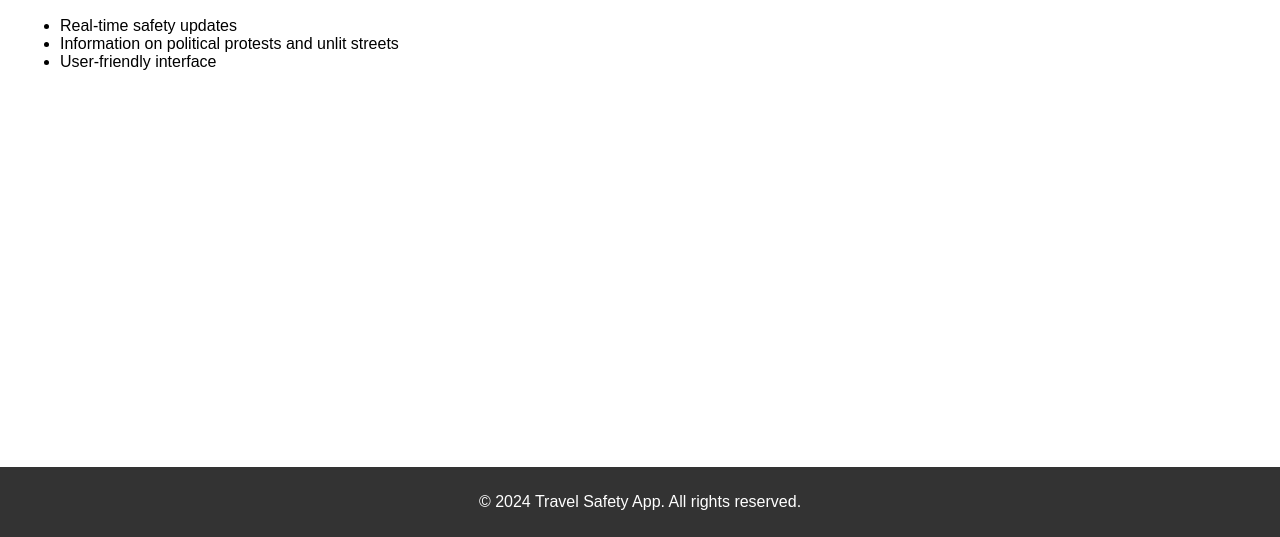
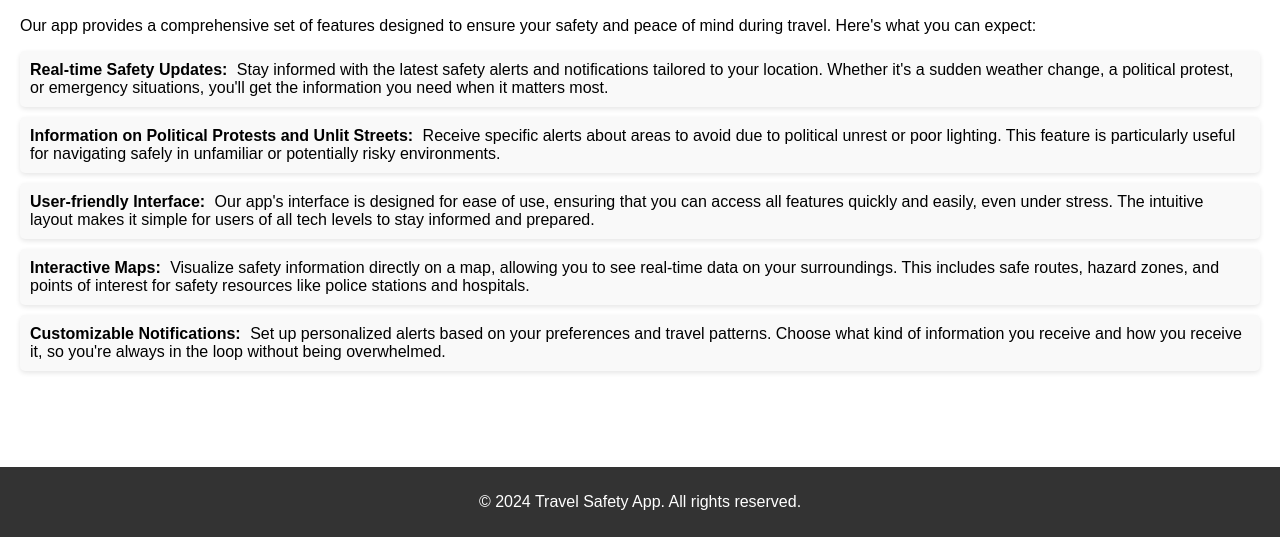
Before and after one commit to shivanivyas99/TravelSafetyWebsite, a plain HTML site: page features.html in a window 1280 px wide. Shown: the part 263-800 px from the top of the page. Drawn offline with Linux system fonts and the light colour scheme.

Commit message:
Updated CSS for better visual aesthetics

```diff
--- a/features.html
+++ b/features.html
@@ -22,10 +22,13 @@
 
 <section id="features">
     <h2>Features</h2>
+    <p>Our app provides a comprehensive set of features designed to ensure your safety and peace of mind during travel. Here's what you can expect:</p>
     <ul>
-        <li>Real-time safety updates</li>
-        <li>Information on political protests and unlit streets</li>
-        <li>User-friendly interface</li>
+        <li><strong>Real-time Safety Updates:</strong> Stay informed with the latest safety alerts and notifications tailored to your location. Whether it's a sudden weather change, a political protest, or emergency situations, you'll get the information you need when it matters most.</li>
+        <li><strong>Information on Political Protests and Unlit Streets:</strong> Receive specific alerts about areas to avoid due to political unrest or poor lighting. This feature is particularly useful for navigating safely in unfamiliar or potentially risky environments.</li>
+        <li><strong>User-friendly Interface:</strong> Our app's interface is designed for ease of use, ensuring that you can access all features quickly and easily, even under stress. The intuitive layout makes it simple for users of all tech levels to stay informed and prepared.</li>
+        <li><strong>Interactive Maps:</strong> Visualize safety information directly on a map, allowing you to see real-time data on your surroundings. This includes safe routes, hazard zones, and points of interest for safety resources like police stations and hospitals.</li>
+        <li><strong>Customizable Notifications:</strong> Set up personalized alerts based on your preferences and travel patterns. Choose what kind of information you receive and how you receive it, so you're always in the loop without being overwhelmed.</li>
     </ul>
 </section>
 
--- a/style.css
+++ b/style.css
@@ -86,3 +86,20 @@ footer {
 .team-member .email {
     margin: 0;
 }
+ul {
+    padding: 0;
+    list-style-type: none; /* Removes default bullets */
+}
+
+li {
+    background-color: #f9f9f9; /* Light grey background for each item */
+    margin-bottom: 10px; /* Adds space between items */
+    padding: 10px;
+    border-radius: 5px; /* Slightly rounded corners for aesthetics */
+    box-shadow: 0 2px 5px rgba(0,0,0,0.1); /* Subtle shadow for depth */
+}
+
+li strong {
+    color: var(--primary-color); /* Highlights the feature name, ensure --primary-color is defined in :root */
+    margin-right: 5px; /* Adds a small space after the bold feature name */
+}
```
Also changed, not shown: App.js (added, +9 -0 lines), about.html (+18 -2 lines), contact.html (+1 -0 lines), index.html (+1 -0 lines), team.html (+1 -0 lines).
